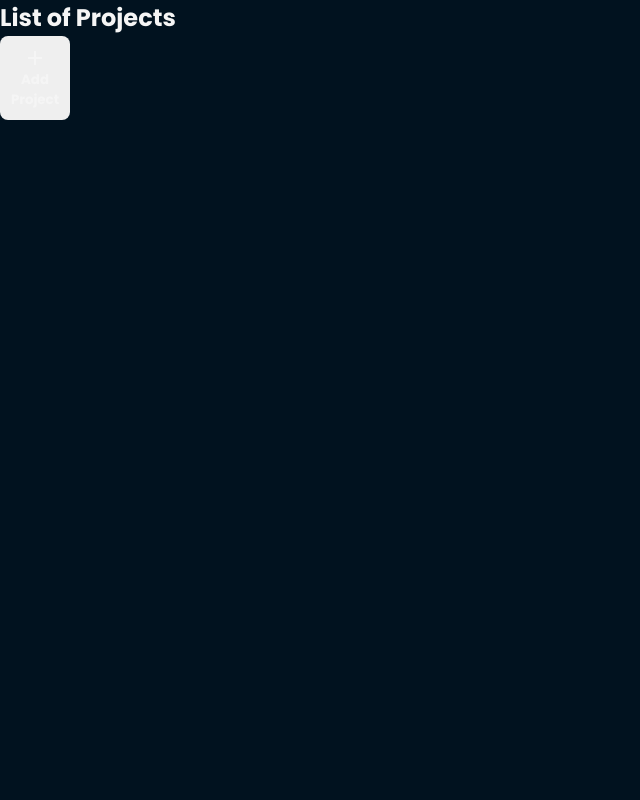
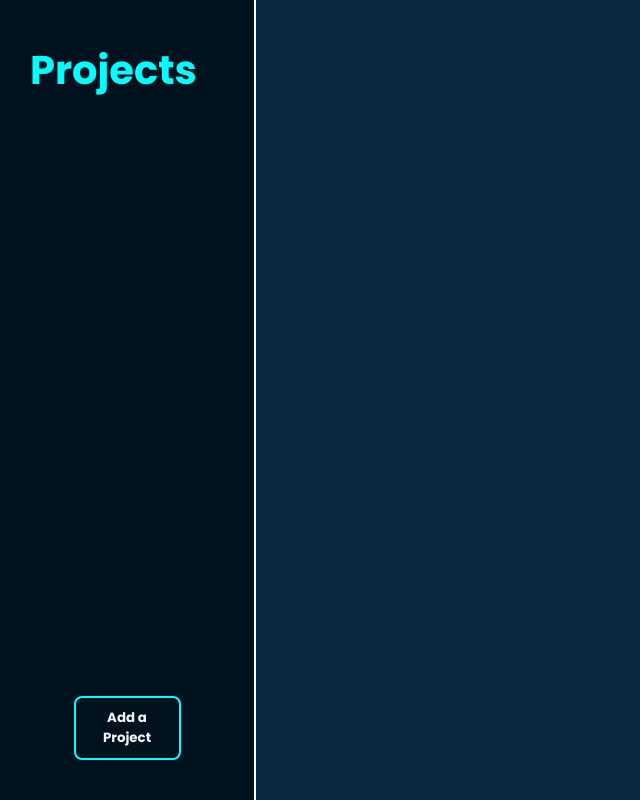
Before and after one commit to Riskoder/TodoList, a website built with webpack: page src/template.html in a window 1280 px wide. Shown: the whole page, without its empty margins (0-640 px from the left). Built offline with nearby package versions, Linux system fonts and the light colour scheme.

Commit message:
HTML of non-dynamic elements

```diff
--- a/src/template.html
+++ b/src/template.html
@@ -3,18 +3,18 @@
   <head>
     <meta charset="UTF-8" />
     <meta name="viewport" content="width=device-width, initial-scale=1.0" />
-    <link
-      rel="stylesheet"
-      href="https://fonts.googleapis.com/css2?family=Material+Symbols+Outlined:opsz,wght,FILL,GRAD@24,400,0,0" />
-    <title>Minimalist ToDo App</title>
+    <title>Minimalist Todo List</title>
   </head>
   <body>
-    <aside id="aside-todo-list" class="flex-column">
-      <h2 class="title">List of Projects</h2>
-      <section id="todo-projects-list" class="flex-column"></section>
-      <button id="add-project" class="btn flex-center">
-        <span class="material-symbols-outlined"> add </span> Add Project
+    <aside class="aside flex">
+      <h2 class="aside-title">Projects</h2>
+      <section id="folder-section" class="flex">
+        <ul id="folder-list" class="todo-folder flex"></ul>
+      </section>
+      <button id="create-folder" class="btn add-folder hover">
+        Add a Project
       </button>
     </aside>
+    <main id="main-content" class="flex main"></main>
   </body>
 </html>
```
